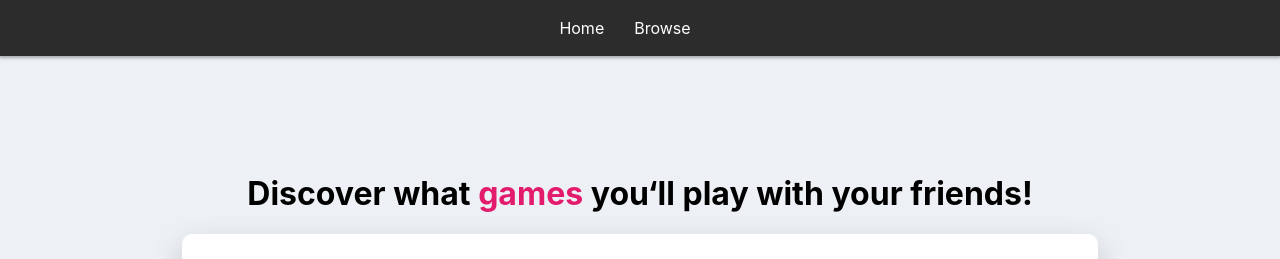
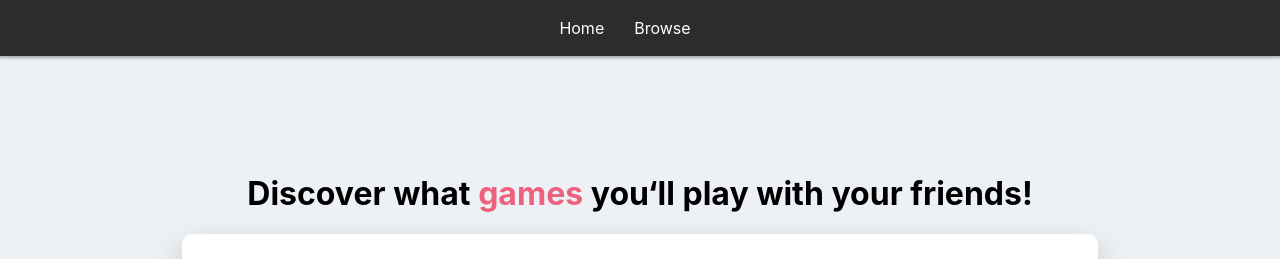
Before and after one commit to chrid97/couch-party-games, a React (Create React App) app: page / in a window 1280 px wide. Shown: the top 259 px of the page. Built offline with nearby package versions, Linux system fonts and the light colour scheme.

Commit message:
Change accent color

```diff
--- a/src/index.css
+++ b/src/index.css
@@ -29,5 +29,7 @@ code {
 
 :root {
   --background: #EDF1F5;
-  --accent: #E31B6D;
+  /* --accent: #E31B6D; */
+  /* --accent: #61dafb;; */
+  --accent: #ee617d;
 }
```
